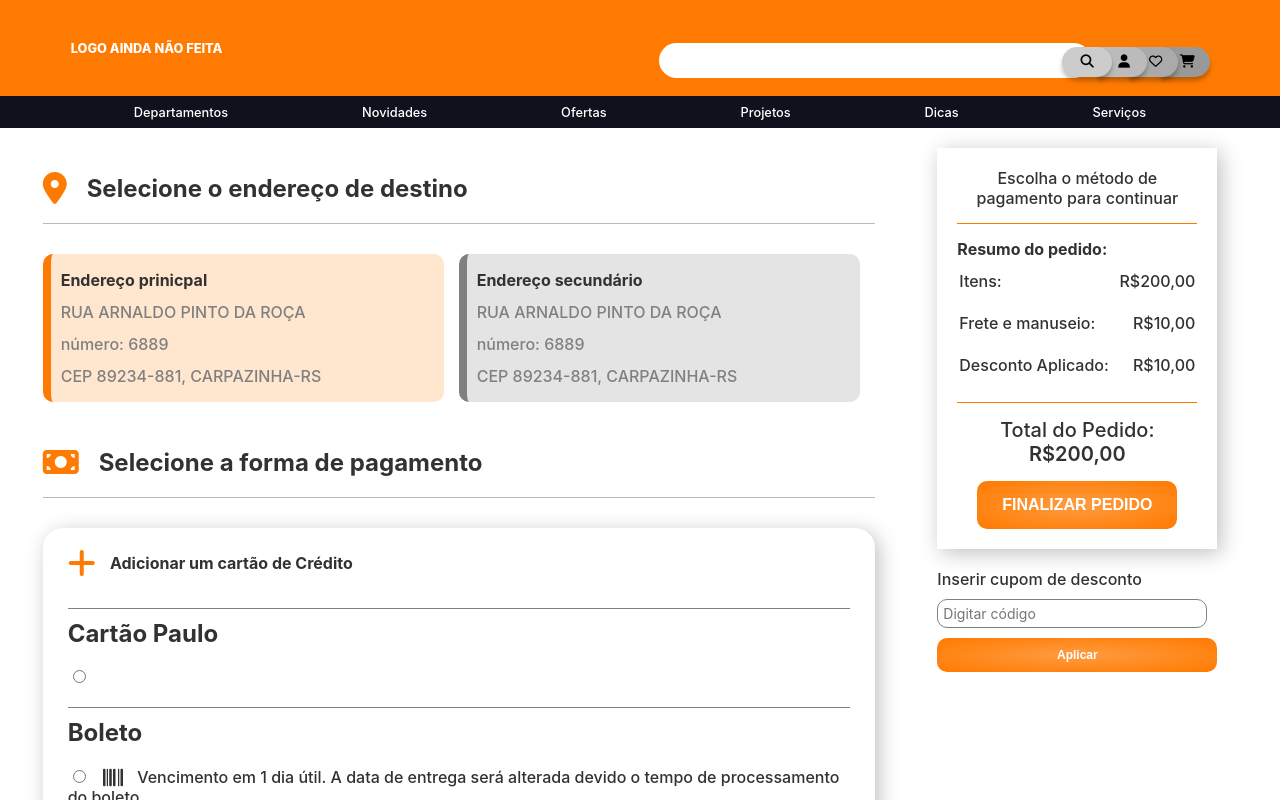
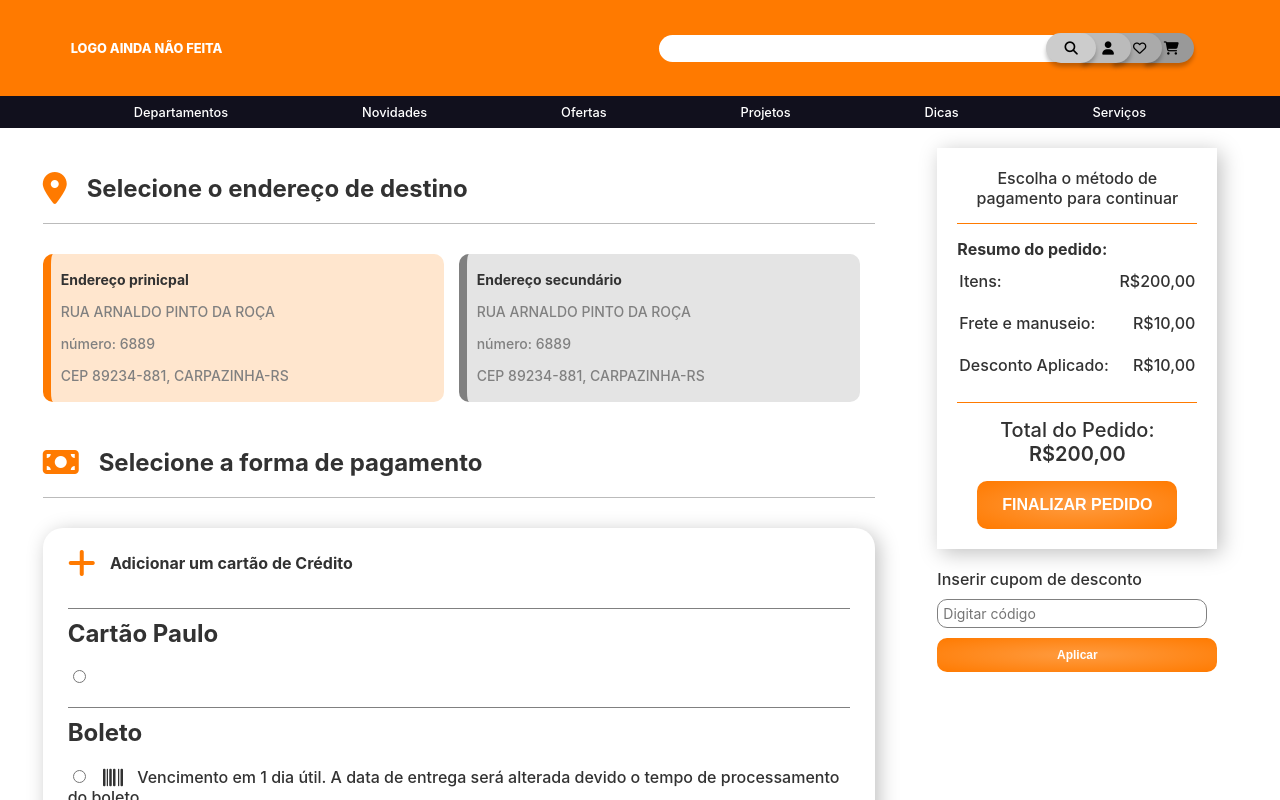
Before and after one commit to LucianoKohler/ToolsReady, a website: page confirmarpedido.html in a window 1280 px wide. Drawn offline with Linux system fonts and the light colour scheme; a web font is replaced by a local one.

Commit message:
ignore o commit

```diff
--- a/confirmarpedido.html
+++ b/confirmarpedido.html
@@ -17,7 +17,7 @@
         <!--Usada para dar um espaçamento maior aos itens da navbar-->
         <div class="navbar">
             <div class="navbar-conteudo">
-                <input type="text">
+                <input type="text" id="navinput">
                 <button onclick="location.href='';"><i class="fa-solid fa-magnifying-glass" style="color: #000000;"></i></button>
                 <button onclick="location.href='perfil.html';">&nbsp;<i class="fa-solid fa-user" style="color: #000000;"></i></button>
                 <button onclick="location.href='favoritos.html';">&nbsp;<i class="fa-regular fa-heart" style="color: #000000;"></i></button>
--- a/css/confirmarpedido.css
+++ b/css/confirmarpedido.css
@@ -39,6 +39,12 @@ main header{
     padding: 10px;
     margin-right: 15px;
     flex-grow: 1;
+    font-size: 14px;
+    line-height: 14px !important;
+}
+
+.endereco h4{
+    line-height: 20px;
 }
 
 .escolhido{
@@ -155,7 +161,7 @@ table tr td:last-child::before{content: "R$";}
     margin: 10px 0 0 0 !important;
 }
 
-input[type="text"]{
+input[type="text"]:not(#navinput){
     flex-grow: 2;
     font-family: Inter;
     font-size: 14px;
```
